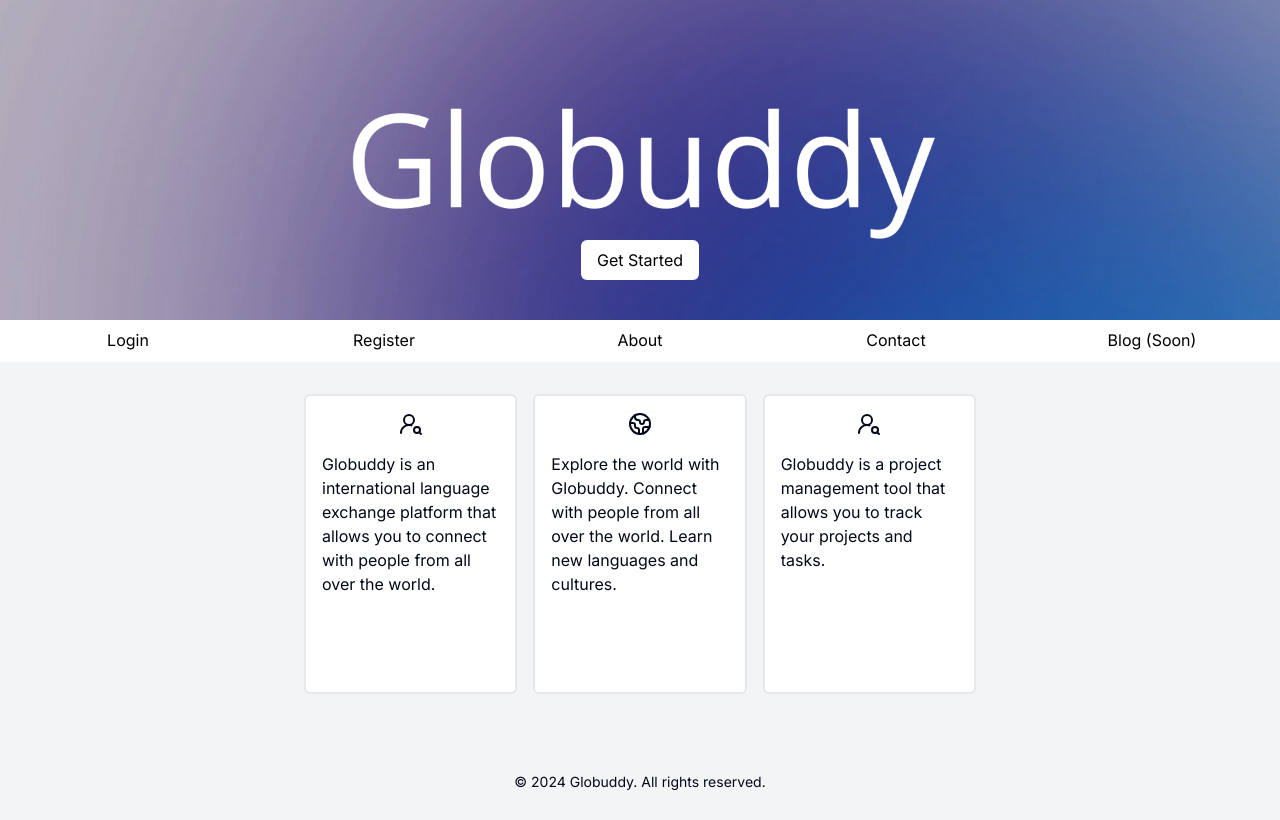
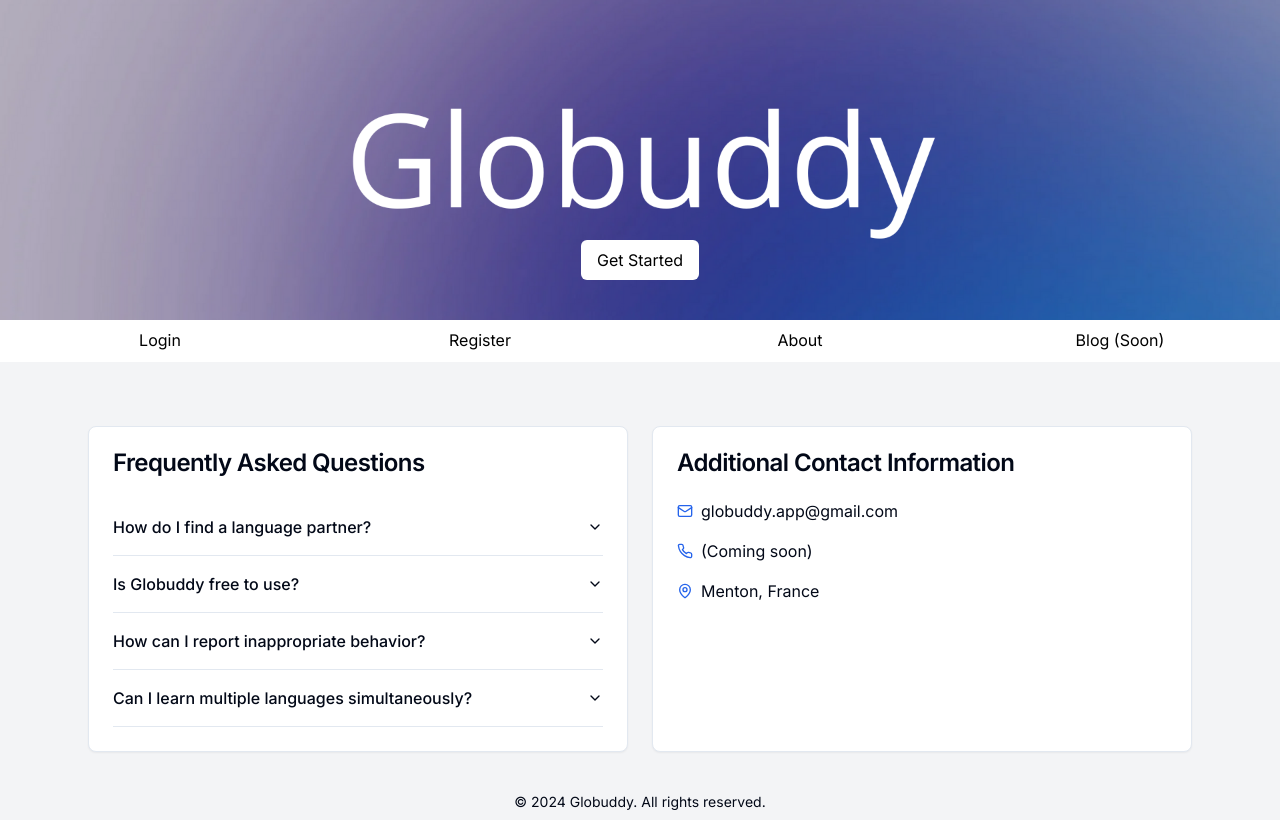
Before and after one commit to alangnt/globuddy, a Next.js app: page / in a window 1280 px wide. Built offline with nearby package versions, Linux system fonts and the light colour scheme; no server answers.

Commit message:
update 1.5

```diff
--- a/components/LandingPage.tsx
+++ b/components/LandingPage.tsx
@@ -6,9 +6,11 @@ import { useState, useCallback, useEffect } from "react";
 import { useRouter } from "next/navigation";
 import { useSession, signIn, signOut } from "next-auth/react";
 import { Select, SelectContent, SelectItem, SelectTrigger, SelectValue } from "@/components/ui/select";
-import { UserRoundSearch, Earth } from "lucide-react";
+import { Mail, Phone, MapPin, Facebook, Twitter, Instagram, Linkedin } from "lucide-react";
 import Countries from "@/components/Countries";
 import Languages from "@/components/Languages";
+import { Card, CardContent, CardHeader, CardTitle } from "@/components/ui/card";
+import { Accordion, AccordionContent, AccordionItem, AccordionTrigger } from "@/components/ui/accordion";
 
 export default function Landing() {
     const [submitted, setSubmitted] = useState<boolean>(false);
@@ -228,36 +230,102 @@ export default function Landing() {
                         </form>
                     </section>
                 );
-            case 'contact':
-                return (
-                    <section className="flex flex-col items-center justify-center gap-8">
-                        <div className="flex flex-col items-center justify-center gap-2">
-                            <h2 className="text-2xl font-bold text-center">Contact</h2>
-                            <p className="max-sm:text-center">Contact us at contact@globuddy.com</p>
-                        </div>
-                    </section>
-                );
             default:
                 return (
-                    <section className="flex flex-col items-center justify-center gap-8 max-sm:w-full">
-                        <div className="flex flex-row items-center justify-center gap-4 max-sm:flex-col max-sm:w-full">
-                            <article className="flex flex-col items-center justify-between sm:w-1/4 lg:w-1/6 gap-4 sm:border-2 sm:border-gray-200 sm:rounded-md p-4 h-[300px] hover:scale-105 transition-all duration-300 bg-white max-sm:text-center">
-                                <h2><UserRoundSearch /></h2>
+                    <section className="flex-1 py-8 container mx-auto px-0 md:px-6 sm:w-[90%]">
+                        <div className="grid gap-6 md:grid-cols-2 max-md:grid-cols-1">
+                            <Card className="h-full max-sm:rounded-none">
+                                <CardHeader>
+                                    <CardTitle className="max-sm:text-center">Frequently Asked Questions</CardTitle>
+                                </CardHeader>
 
-                                <p className="flex grow">Globuddy is an international language exchange platform that allows you to connect with people from all over the world.</p>
-                        </article>
+                                <CardContent className="flex flex-col gap-4">
+                                    <Accordion type="single" collapsible className="w-full">
+                                        <AccordionItem value="item-1">
+                                            <AccordionTrigger>How do I find a language partner?</AccordionTrigger>
 
-                        <article className="flex flex-col items-center justify-between sm:w-1/4 lg:w-1/6 gap-4 sm:border-2 sm:border-gray-200 sm:rounded-md p-4 h-[300px] hover:scale-105 transition-all duration-300 bg-white max-sm:text-center">
-                            <h2><Earth /></h2>
+                                            <AccordionContent>
+                                                You can find a language partner by
+                                                posting in the community forum, or using our matching algorithm.
+                                                Simply specify the language you&apos;re learning and your proficiency level to get started.
+                                            </AccordionContent>
+                                        </AccordionItem>
 
-                            <p className="flex grow">Explore the world with Globuddy. Connect with people from all over the world. Learn new languages and cultures.</p>
-                        </article>
+                                        <AccordionItem value="item-2">
+                                            <AccordionTrigger>Is Globuddy free to use?</AccordionTrigger>
 
-                        <article className="flex flex-col items-center justify-between sm:w-1/4 lg:w-1/6 gap-4 sm:border-2 sm:border-gray-200 sm:rounded-md p-4 h-[300px] hover:scale-105 transition-all duration-300 bg-white max-sm:text-center">
-                            <h2><UserRoundSearch /></h2>
+                                            <AccordionContent>
+                                                Globuddy will offer both free and premium features.
+                                                Basic language exchange and community features are free,
+                                                while advanced learning tools and unlimited learning languages will require a subscription.
+                                            </AccordionContent>
+                                        </AccordionItem>
 
-                            <p className="flex grow">Globuddy is a project management tool that allows you to track your projects and tasks.</p>
-                        </article>
+                                        <AccordionItem value="item-3">
+                                            <AccordionTrigger>How can I report inappropriate behavior?</AccordionTrigger>
+
+                                            <AccordionContent>
+                                                If you encounter any inappropriate behavior, please contact us through the email below.
+                                                Our moderation team will review your report and take appropriate action.
+                                                <br />
+                                                <br />
+                                                <a href="mailto:globuddy.app@gmail.com" className="text-blue-600 hover:text-blue-800">globuddy.app@gmail.com</a>
+                                            </AccordionContent>
+                                        </AccordionItem>
+
+                                        <AccordionItem value="item-4">
+                                            <AccordionTrigger>Can I learn multiple languages simultaneously?</AccordionTrigger>
+
+                                            <AccordionContent>
+                                                Yes, you will be able to learn multiple languages on Globuddy using the premium subscription.
+                                                Simply add the languages you&apos;re interested in to your profile,
+                                                and you&apos;ll be able to connect with partners for each language.
+                                            </AccordionContent>
+                                        </AccordionItem>
+                                    </Accordion>
+                                </CardContent>
+                            </Card>
+
+                            <Card className="h-full max-sm:rounded-none">
+                                <CardHeader>
+                                    <CardTitle className="max-sm:text-center">Additional Contact Information</CardTitle>
+                                </CardHeader>
+
+                                <CardContent className="space-y-4">
+                                    <div className="flex items-center space-x-2 max-sm:justify-center">
+                                        <Mail className="h-4 w-4 text-blue-600" />
+                                        <span>globuddy.app@gmail.com</span>
+                                    </div>
+
+                                    <div className="flex items-center space-x-2 max-sm:justify-center">
+                                        <Phone className="h-4 w-4 text-blue-600" />
+                                        <span>(Coming soon)</span>
+                                    </div>
+
+                                    <div className="flex items-center space-x-2 max-sm:justify-center">
+                                        <MapPin className="h-4 w-4 text-blue-600" />
+                                        <span>Menton, France</span>
+                                    </div>
+
+                                    <div className="space-x-4 pt-4 hidden">
+                                        <a href="#" className="text-gray-600 hover:text-blue-600">
+                                            <Facebook className="h-6 w-6" />
+                                        </a>
+
+                                        <a href="#" className="text-gray-600 hover:text-blue-600">
+                                            <Twitter className="h-6 w-6" />
+                                        </a>
+
+                                        <a href="#" className="text-gray-600 hover:text-blue-600">
+                                            <Instagram className="h-6 w-6" />
+                                        </a>
+
+                                        <a href="#" className="text-gray-600 hover:text-blue-600">
+                                            <Linkedin className="h-6 w-6" />
+                                        </a>
+                                    </div>
+                                </CardContent>
+                            </Card>
                         </div>
                     </section>
                 );
@@ -282,21 +350,19 @@ export default function Landing() {
                     <nav className="w-full">
                         <ul className="flex justify-evenly items-center w-full max-sm:flex-col">
                             <li
-                                className={`w-full flex justify-center bg-white text-black px-4 py-2 hover:bg-gray-200 border-b-2 border-transparent hover:border-gray-400 transition-all duration-300 ${activeSection === 'login' ? 'bg-gray-200 border-gray-400' : ''}`}
+                                className={`w-full flex justify-center bg-white text-black px-4 py-2 hover:bg-gray-200 border-b-2 border-transparent hover:border-gray-400 transition-all duration-300`}
                             >
                                 <Link href="/home" className="w-full text-center">Posts</Link>
                             </li>
 
                             <li
-                                className={`w-full flex justify-center bg-white text-black px-4 py-2 hover:bg-gray-200 border-b-2 border-transparent hover:border-gray-400 transition-all duration-300 ${activeSection === 'profile' ? 'bg-gray-200 border-gray-400' : ''}`}
-                                onClick={() => setActiveSection('profile')}
+                                className={`w-full flex justify-center bg-white text-black px-4 py-2 hover:bg-gray-200 border-b-2 border-transparent hover:border-gray-400 transition-all duration-300`}
                             >
                                 <Link href="/profile" className="w-full text-center">Profile</Link>
                             </li>
 
                             <li
-                                className={`w-full flex justify-center bg-white text-black px-4 py-2 hover:bg-gray-200 border-b-2 border-transparent hover:border-gray-400 transition-all duration-300 ${activeSection === 'profile' ? 'bg-gray-200 border-gray-400' : ''}`}
-                                onClick={() => setActiveSection('profile')}
+                                className={`w-full flex justify-center bg-white text-black px-4 py-2 hover:bg-gray-200 border-b-2 border-transparent hover:border-gray-400 transition-all duration-300`}
                             >
                                 <Link href="/notifications" className="flex items-center gap-2 hover:scale-105">
                                     Notifications
@@ -309,7 +375,7 @@ export default function Landing() {
                             </li>
 
                             <li
-                                className={`w-full flex justify-center bg-white text-black px-4 py-2 hover:bg-gray-200 border-b-2 border-transparent hover:border-gray-400 transition-all duration-300 ${activeSection === 'profile' ? 'bg-gray-200 border-gray-400' : ''}`}
+                                className={`w-full flex justify-center bg-white text-black px-4 py-2 hover:bg-gray-200 border-b-2 border-transparent hover:border-gray-400 transition-all duration-300`}
                                 onClick={() => signOut()}
                             >
                                 <button className="w-full text-center">Logout</button>
@@ -317,8 +383,9 @@ export default function Landing() {
                         </ul>
                     </nav>
 
-                    <section>
-                        <p className="text-center">You&apos;re already logged in, {session.user.username}</p>
+                    <section className="flex flex-col justify-between grow max-sm:gap-8 sm:w-[80%] w-full">
+                        {renderSection()}
+                        <p className="text-center">Welcome back, {session.user.username} !</p>
                     </section>
                 </main>
                 ) : (
@@ -347,13 +414,6 @@ export default function Landing() {
                             </li>
 
                             <li
-                                className={`w-full flex justify-center bg-white text-black px-4 py-2 hover:bg-gray-200 border-b-2 border-transparent hover:border-gray-400 transition-all duration-300 ${activeSection === 'contact' ? 'bg-gray-200 border-gray-400' : ''}`}
-                                onClick={() => setActiveSection('contact')}
-                            >
-                                <Link href="/" className="w-full text-center">Contact</Link>
-                            </li>
-
-                            <li
                                 className={`w-full flex justify-center bg-white text-black px-4 py-2 hover:bg-gray-200 border-b-2 border-transparent hover:border-gray-400 transition-all duration-300 ${activeSection === 'blog' ? 'bg-gray-200 border-gray-400' : ''} pointer-events-none`}
                             >
                                 <Link href="/" className="w-full text-center">Blog (Soon)</Link>
--- /dev/null
+++ b/components/ui/accordion.tsx
@@ -0,0 +1,58 @@
+"use client"
+
+import * as React from "react"
+import * as AccordionPrimitive from "@radix-ui/react-accordion"
+import { ChevronDown } from "lucide-react"
+
+import { cn } from "@/lib/utils"
+
+const Accordion = AccordionPrimitive.Root
+
+const AccordionItem = React.forwardRef<
+  React.ElementRef<typeof AccordionPrimitive.Item>,
+  React.ComponentPropsWithoutRef<typeof AccordionPrimitive.Item>
+>(({ className, ...props }, ref) => (
+  <AccordionPrimitive.Item
+    ref={ref}
+    className={cn("border-b", className)}
+    {...props}
+  />
+))
+AccordionItem.displayName = "AccordionItem"
+
+const AccordionTrigger = React.forwardRef<
+  React.ElementRef<typeof AccordionPrimitive.Trigger>,
+  React.ComponentPropsWithoutRef<typeof AccordionPrimitive.Trigger>
+>(({ className, children, ...props }, ref) => (
+  <AccordionPrimitive.Header className="flex">
+    <AccordionPrimitive.Trigger
+      ref={ref}
+      className={cn(
+        "flex flex-1 items-center justify-between py-4 font-medium transition-all hover:underline [&[data-state=open]>svg]:rotate-180",
+        className
+      )}
+      {...props}
+    >
+      {children}
+      <ChevronDown className="h-4 w-4 shrink-0 transition-transform duration-200" />
+    </AccordionPrimitive.Trigger>
+  </AccordionPrimitive.Header>
+))
+AccordionTrigger.displayName = AccordionPrimitive.Trigger.displayName
+
+const AccordionContent = React.forwardRef<
+  React.ElementRef<typeof AccordionPrimitive.Content>,
+  React.ComponentPropsWithoutRef<typeof AccordionPrimitive.Content>
+>(({ className, children, ...props }, ref) => (
+  <AccordionPrimitive.Content
+    ref={ref}
+    className="overflow-hidden text-sm transition-all data-[state=closed]:animate-accordion-up data-[state=open]:animate-accordion-down"
+    {...props}
+  >
+    <div className={cn("pb-4 pt-0", className)}>{children}</div>
+  </AccordionPrimitive.Content>
+))
+
+AccordionContent.displayName = AccordionPrimitive.Content.displayName
+
+export { Accordion, AccordionItem, AccordionTrigger, AccordionContent }
--- a/package.json
+++ b/package.json
@@ -9,6 +9,7 @@
     "lint": "next lint"
   },
   "dependencies": {
+    "@radix-ui/react-accordion": "^1.2.0",
     "@radix-ui/react-avatar": "^1.1.0",
     "@radix-ui/react-dialog": "^1.1.1",
     "@radix-ui/react-label": "^2.1.0",
```
Also changed, not shown: 1 other file (tests, documents, lock files or other folders). Lines whose indentation alone changed are shown as unchanged.
